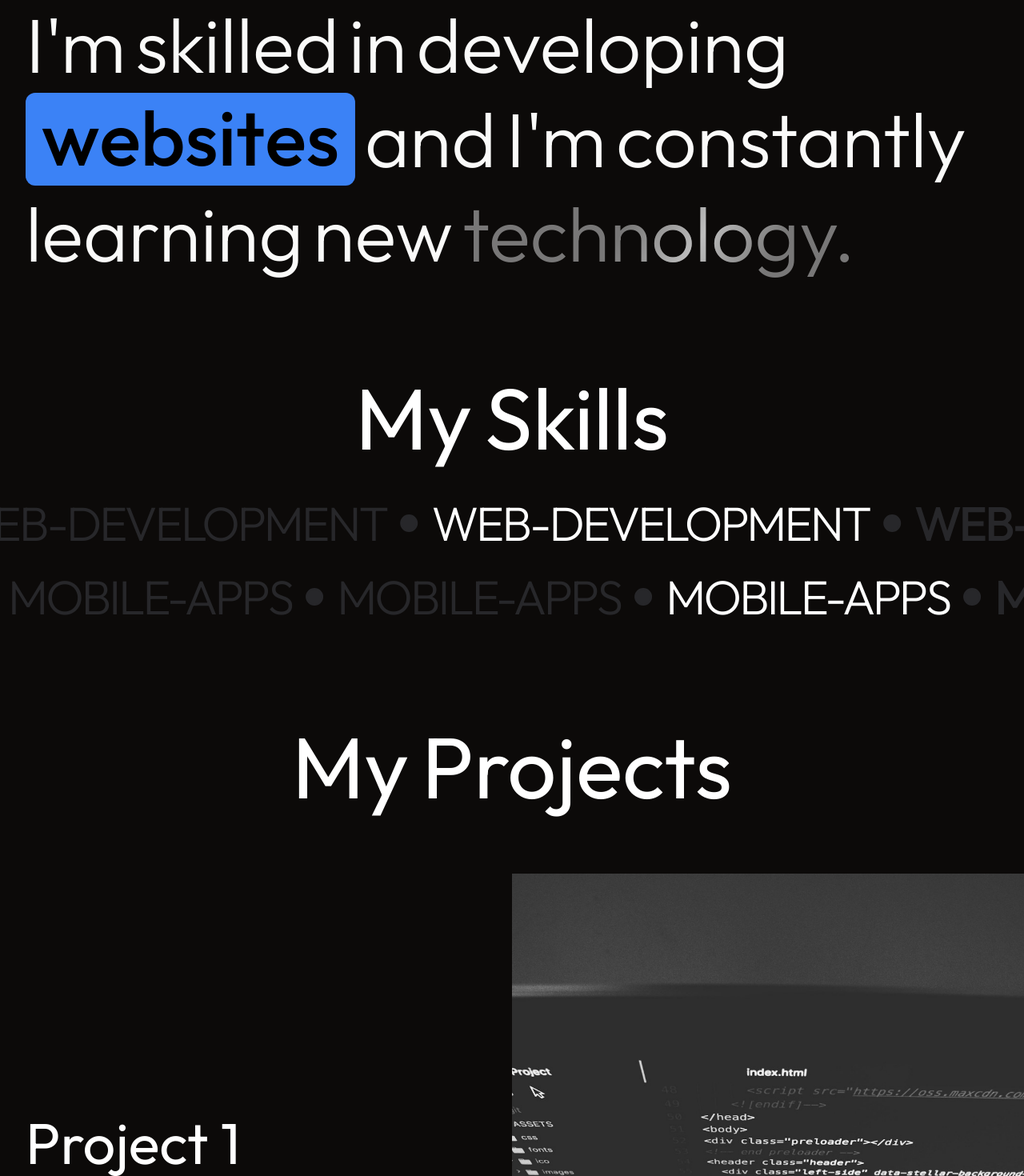
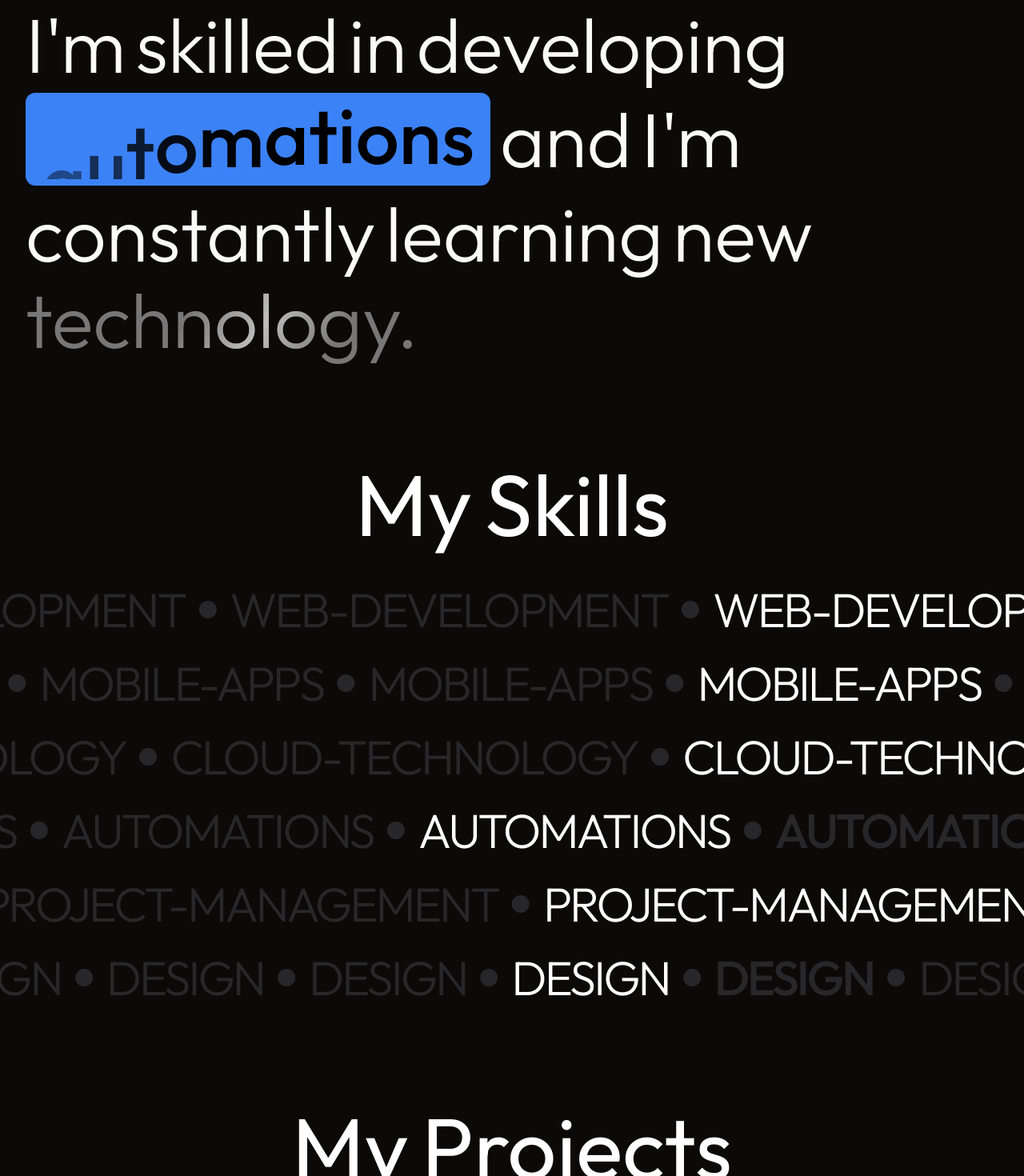
Before and after one commit to Clupai8o0/portfolio, a Next.js app: page / in a window 1280 px wide. Shown: the part 3080-4550 px from the top of the page at 80% size. Built offline with nearby package versions, Linux system fonts and the light colour scheme.

Commit message:
fixed image, added a few more skills

```diff
--- a/components/content/about.tsx
+++ b/components/content/about.tsx
@@ -106,7 +106,7 @@ function About() {
 											);
 
 										if (word === "websites")
-											return <RotatingText texts={["websites"]} />;
+											return <RotatingText texts={["websites", "applications", "cloud", "automations", "design"]} />;
 										if (word === "technology.")
 											return <ShinyText text="technology." speed={3} />;
 
--- a/components/content/skills.tsx
+++ b/components/content/skills.tsx
@@ -42,6 +42,10 @@ function Skills() {
 
 			<Skill text="Web-development" />
 			<Skill text="mobile-apps" />
+			<Skill text="cloud-technology" />
+			<Skill text="automations" />
+			<Skill text="project-management" />
+			<Skill text="design" />
 			{/* <Skill />
         <Skill /> */}
 		</section>
```
Also changed, not shown: public/setup.jpg, 1 other file (tests, documents, lock files or other folders).
